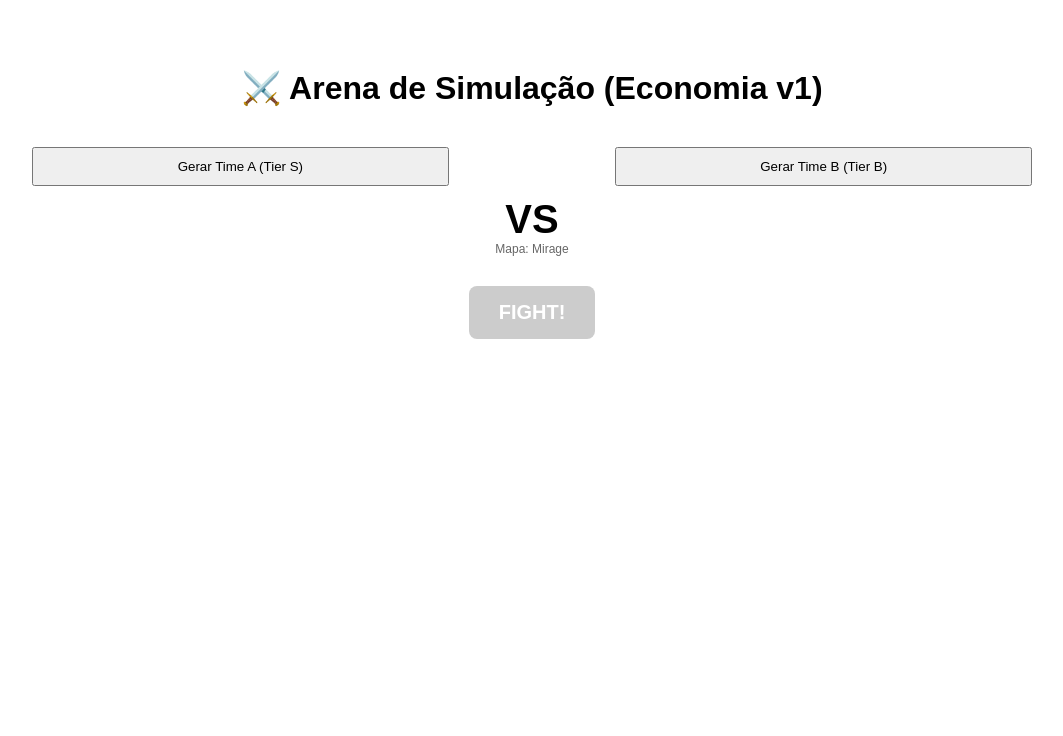
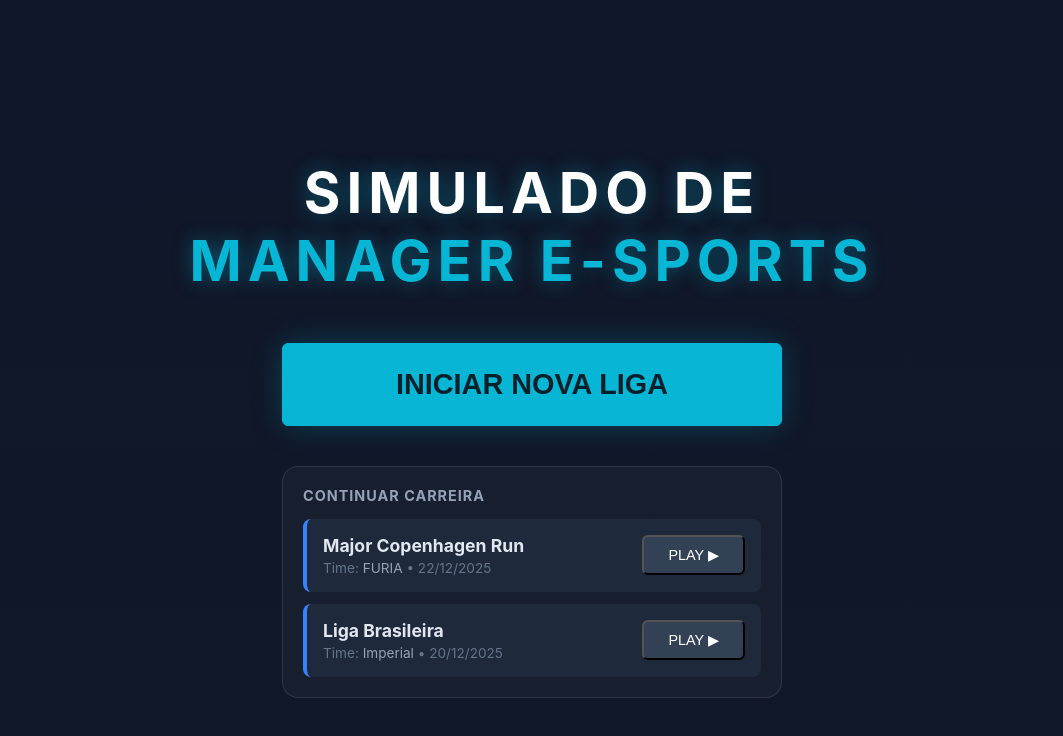
Before and after one commit to rockshin15/CS-game, a React (Vite) app in the folder cs2-manager/: page / in a window 1280 px wide. Shown: the top 736 px of the page, without its empty margins (108-1171 px from the left). Built offline with nearby package versions, Linux system fonts and the light colour scheme.

Commit message:
MENU inicial

```diff
--- /dev/null
+++ b/cs2-manager/src/App.tsx
@@ -0,0 +1,62 @@
+// src/App.tsx
+import React, { useState } from 'react';
+import { MainMenu } from './ui/screens/MainMenu';
+import { MatchTestScreen } from './ui/screens/MatchTestScreen';
+import { TeamTestScreen } from './ui/screens/TeamTestScreen'; // Se quiser acessar a criação de times
+
+// Definindo as telas possíveis
+type Screen = 'MENU' | 'MATCH_TEST' | 'NEW_LEAGUE' | 'TEAM_TEST';
+
+export default function App() {
+  const [currentScreen, setCurrentScreen] = useState<Screen>('MENU');
+
+  // Lógica para quando clicar em "Nova Liga"
+  const handleStartNew = () => {
+    console.log("Iniciando nova liga...");
+    // Por enquanto, vou redirecionar para sua tela de teste de partida
+    setCurrentScreen('MATCH_TEST');
+  };
+
+  // Lógica para carregar um save
+  const handleLoadSave = (id: string) => {
+    console.log(`Carregando save ${id}...`);
+    setCurrentScreen('MATCH_TEST');
+  };
+
+  // Renderização condicional das telas
+  return (
+    <>
+      {currentScreen === 'MENU' && (
+        <MainMenu
+          onStartNew={handleStartNew}
+          onLoadSave={handleLoadSave}
+        />
+      )}
+
+      {currentScreen === 'MATCH_TEST' && (
+        <div>
+           {/* Botãozinho temporário para voltar ao menu */}
+           <button
+             onClick={() => setCurrentScreen('MENU')}
+             style={{ position: 'fixed', top: 10, left: 10, zIndex: 1000 }}
+           >
+             ⬅ Voltar ao Menu
+           </button>
+           <MatchTestScreen />
+        </div>
+      )}
+
+      {currentScreen === 'TEAM_TEST' && (
+        <div>
+          <button
+            onClick={() => setCurrentScreen('MENU')}
+            style={{ position: 'fixed', top: 10, left: 10, zIndex: 1000 }}
+          >
+            ⬅ Voltar ao Menu
+          </button>
+          <TeamTestScreen />
+        </div>
+      )}
+    </>
+  );
+}
--- a/cs2-manager/src/main.tsx
+++ b/cs2-manager/src/main.tsx
@@ -1,11 +1,11 @@
 // src/main.tsx
 import React from 'react'
 import ReactDOM from 'react-dom/client'
-// import { TeamTestScreen } from './ui/screens/TeamTestScreen' // <--- Comente o anterior
-import { MatchTestScreen } from './ui/screens/MatchTestScreen'  // <--- Adicione este
+import App from './App' // <--- Importamos o novo App
+import './ui/theme/theme.css' // Garantindo que o CSS global carregue (se não estiver importado no index.html)
 
 ReactDOM.createRoot(document.getElementById('root')!).render(
   <React.StrictMode>
-    <MatchTestScreen />
+    <App />
   </React.StrictMode>,
 )
--- /dev/null
+++ b/cs2-manager/src/ui/screens/MainMenu.tsx
@@ -0,0 +1,129 @@
+// src/ui/screens/MainMenu.tsx
+import React from 'react';
+import { Button } from '../components/Button';
+
+// Interface para definir as ações que o menu pode realizar
+interface MainMenuProps {
+    onStartNew: () => void;
+    onLoadSave: (saveId: string) => void;
+}
+
+export const MainMenu: React.FC<MainMenuProps> = ({ onStartNew, onLoadSave }) => {
+    // Simulando alguns saves para visualização (depois você conectará isso ao localStorage ou backend)
+    const savedLeagues = [
+        { id: '1', name: 'Major Copenhagen Run', team: 'FURIA', date: '22/12/2025' },
+        { id: '2', name: 'Liga Brasileira', team: 'Imperial', date: '20/12/2025' },
+    ];
+
+    return (
+        <div style={{
+            display: 'flex',
+            flexDirection: 'column',
+            alignItems: 'center',
+            justifyContent: 'center',
+            minHeight: '100vh',
+            padding: '20px',
+            gap: '3rem',
+            background: 'linear-gradient(to bottom, #0f172a, #111827)' // Fundo sutil
+        }}>
+
+            {/* Título Centralizado no Topo */}
+            <h1 style={{
+                fontSize: '3.5rem',
+                color: '#fff',
+                textAlign: 'center',
+                textTransform: 'uppercase',
+                letterSpacing: '6px',
+                margin: 0,
+                textShadow: '0 0 20px rgba(6, 182, 212, 0.4)' // Brilho neon azul ciano do seu tema
+            }}>
+                Simulado de<br/>
+                <span style={{ color: '#06b6d4' }}>Manager E-SPORTS</span>
+            </h1>
+
+            {/* Área de Ação Principal */}
+            <div style={{
+                width: '100%',
+                maxWidth: '500px',
+                display: 'flex',
+                flexDirection: 'column',
+                gap: '40px'
+            }}>
+
+                {/* Botão Gigante de Iniciar */}
+                <div style={{ display: 'flex', justifyContent: 'center' }}>
+                    <Button
+                        onClick={onStartNew}
+                        style={{
+                            width: '100%',
+                            padding: '24px',
+                            fontSize: '1.8rem',
+                            fontWeight: 'bold',
+                            textTransform: 'uppercase',
+                            boxShadow: '0 0 30px rgba(6, 182, 212, 0.25)',
+                            border: '1px solid #06b6d4',
+                            cursor: 'pointer'
+                        }}
+                    >
+                        Iniciar Nova Liga
+                    </Button>
+                </div>
+
+                {/* Lista de Saves */}
+                <div style={{
+                    backgroundColor: 'rgba(255, 255, 255, 0.03)',
+                    borderRadius: '16px',
+                    padding: '20px',
+                    border: '1px solid rgba(255, 255, 255, 0.1)'
+                }}>
+                    <h3 style={{
+                        color: '#94a3b8',
+                        marginTop: 0,
+                        marginBottom: '15px',
+                        fontSize: '0.9rem',
+                        textTransform: 'uppercase',
+                        letterSpacing: '1px'
+                    }}>
+                        Continuar Carreira
+                    </h3>
+
+                    <div style={{ display: 'flex', flexDirection: 'column', gap: '12px' }}>
+                        {savedLeagues.map(save => (
+                            <div key={save.id} style={{
+                                display: 'flex',
+                                justifyContent: 'space-between',
+                                alignItems: 'center',
+                                padding: '16px',
+                                backgroundColor: '#1e293b',
+                                borderRadius: '8px',
+                                borderLeft: '4px solid #3b82f6', // Detalhe azul na lateral
+                                transition: 'transform 0.2s'
+                            }}>
+                                <div style={{ display: 'flex', flexDirection: 'column' }}>
+                                    <span style={{ color: '#e2e8f0', fontWeight: 'bold', fontSize: '1.1rem' }}>
+                                        {save.name}
+                                    </span>
+                                    <span style={{ color: '#64748b', fontSize: '0.85rem', marginTop: '4px' }}>
+                                        Time: <span style={{ color: '#94a3b8' }}>{save.team}</span> • {save.date}
+                                    </span>
+                                </div>
+
+                                <Button
+                                    onClick={() => onLoadSave(save.id)}
+                                    style={{
+                                        padding: '10px 24px',
+                                        fontSize: '0.9rem',
+                                        backgroundColor: '#334155', // Cor mais neutra para ação secundária
+                                        color: '#fff'
+                                    }}
+                                >
+                                    PLAY ▶
+                                </Button>
+                            </div>
+                        ))}
+                    </div>
+                </div>
+            </div>
+        </div>
+    );
+};
```
